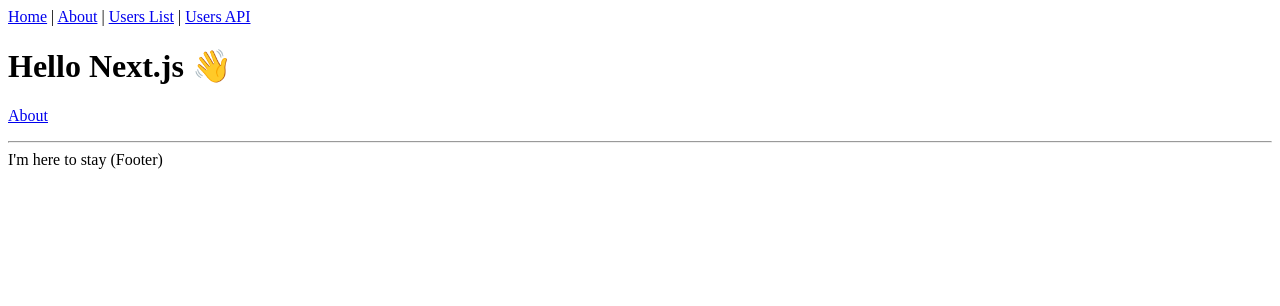
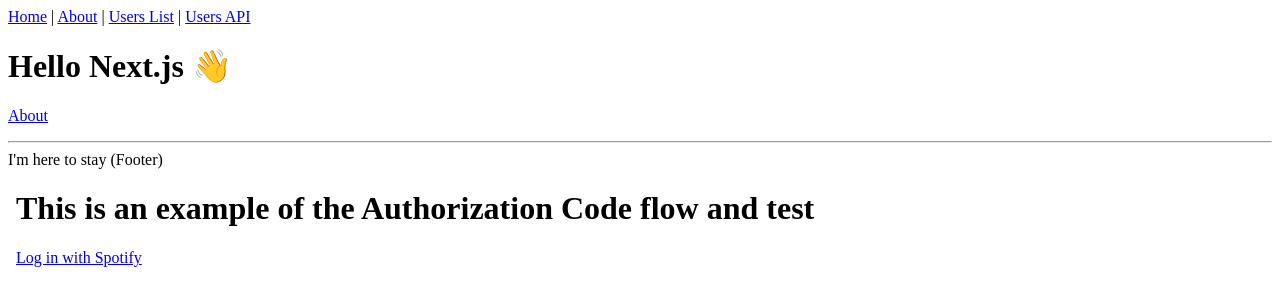
Before and after one commit to chanthamoney/jukebox, a Next.js app: page / in a window 1280 px wide. Shown: the top 306 px of the page. Built offline with nearby package versions, Linux system fonts and the light colour scheme.

Commit message:
Update Index with Spotify Link

```diff
--- a/pages/index.tsx
+++ b/pages/index.tsx
@@ -2,6 +2,7 @@
 import Layout from '../components/Layout'
 
 const IndexPage = () => (
+  <div>
     <Layout title="Home | Next.js + TypeScript Example">
       <h1>Hello Next.js 👋</h1>
       <p>
@@ -10,6 +11,16 @@
         </Link>
       </p>
     </Layout>
+
+    <body>
+    <div className="container">
+      <div id="login">
+        <h1>This is an example of the Authorization Code flow and test</h1>
+        <a href="/login" className="btn btn-primary">Log in with Spotify</a>
+      </div>
+    </div>
+    </body>
+  </div>
 )
 
 export default IndexPage
```
Lines whose indentation alone changed are shown as unchanged.
